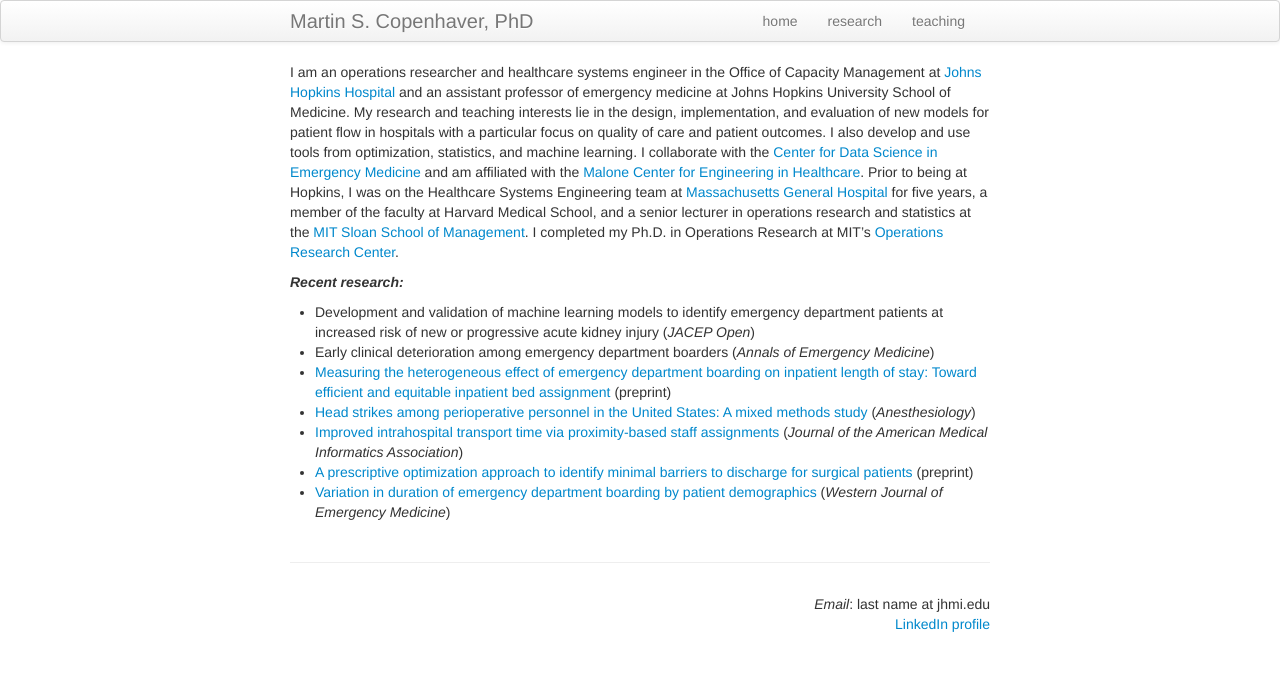
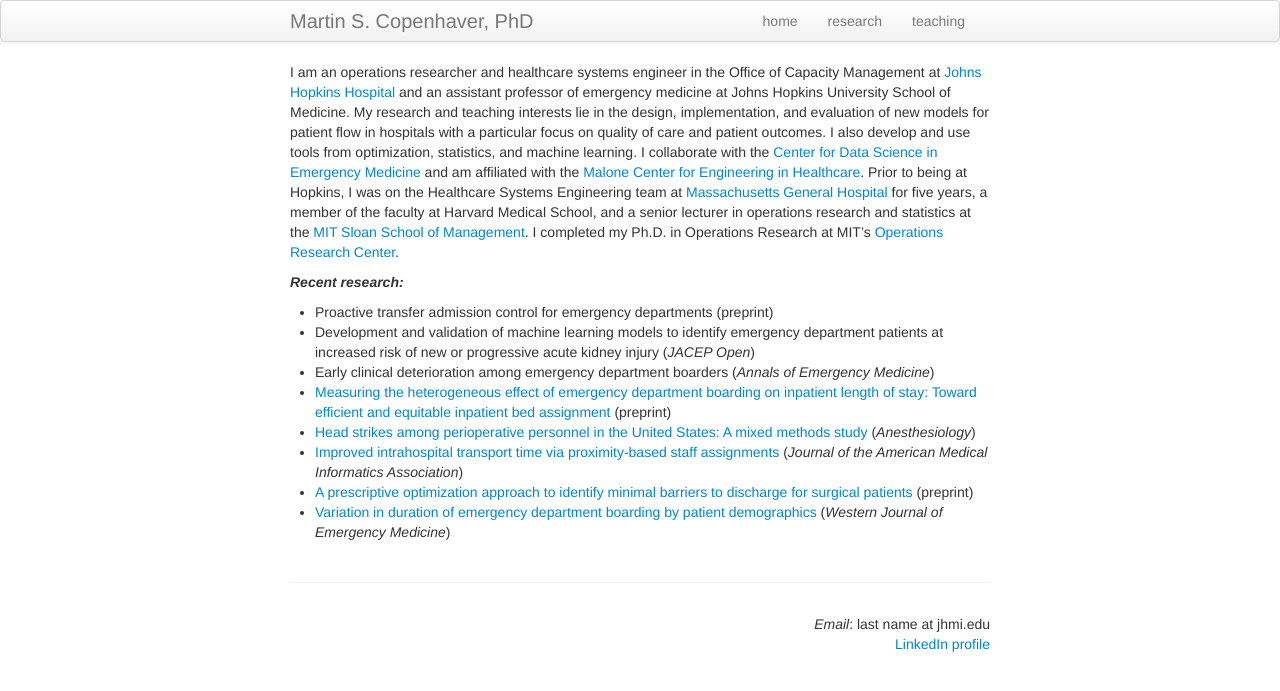
Before and after one commit to martincopenhaver/martincopenhaver.github.io, a Jekyll site: the page built from index.md, in a window 1280 px wide. Shown: the top 691 px of the page. Built offline with Jekyll 4.4.1, drawn with Linux system fonts in a browser that asks for light colours.

Commit message:
Update index.md

```diff
--- a/index.md
+++ b/index.md
@@ -13,6 +13,7 @@ redirect_from:
 I am an operations researcher and healthcare systems engineer in the Office of Capacity Management at [Johns Hopkins Hospital](https://www.hopkinsmedicine.org/the-johns-hopkins-hospital) and an assistant professor of emergency medicine at Johns Hopkins University School of Medicine. My research and teaching interests lie in the design, implementation, and evaluation of new models for patient flow in hospitals with a particular focus on quality of care and patient outcomes. I also develop and use tools from optimization, statistics, and machine learning. I collaborate with the [Center for Data Science in Emergency Medicine](https://cdem.jh.edu) and am affiliated with the [Malone Center for Engineering in Healthcare](https://malonecenter.jhu.edu/). Prior to being at Hopkins, I was on the Healthcare Systems Engineering team at [Massachusetts General Hospital](http://www.massgeneral.org/) for five years, a member of the faculty at Harvard Medical School, and a senior lecturer in operations research and statistics at the [MIT Sloan School of Management](http://sloan.mit.edu/). I completed my Ph.D. in Operations Research at MIT's [Operations Research Center](http://orc.mit.edu/).
 
 ##### _Recent research:_
+* Proactive transfer admission control for emergency departments (preprint)
 * Development and validation of machine learning models to identify emergency department patients at increased risk of new or progressive acute kidney injury (_JACEP Open_)
 * Early clinical deterioration among emergency department boarders (_Annals of Emergency Medicine_)
 * [Measuring the heterogeneous effect of emergency department boarding on inpatient length of stay: Toward efficient and equitable inpatient bed assignment](https://papers.ssrn.com/sol3/papers.cfm?abstract_id=5288627) (preprint)
```
